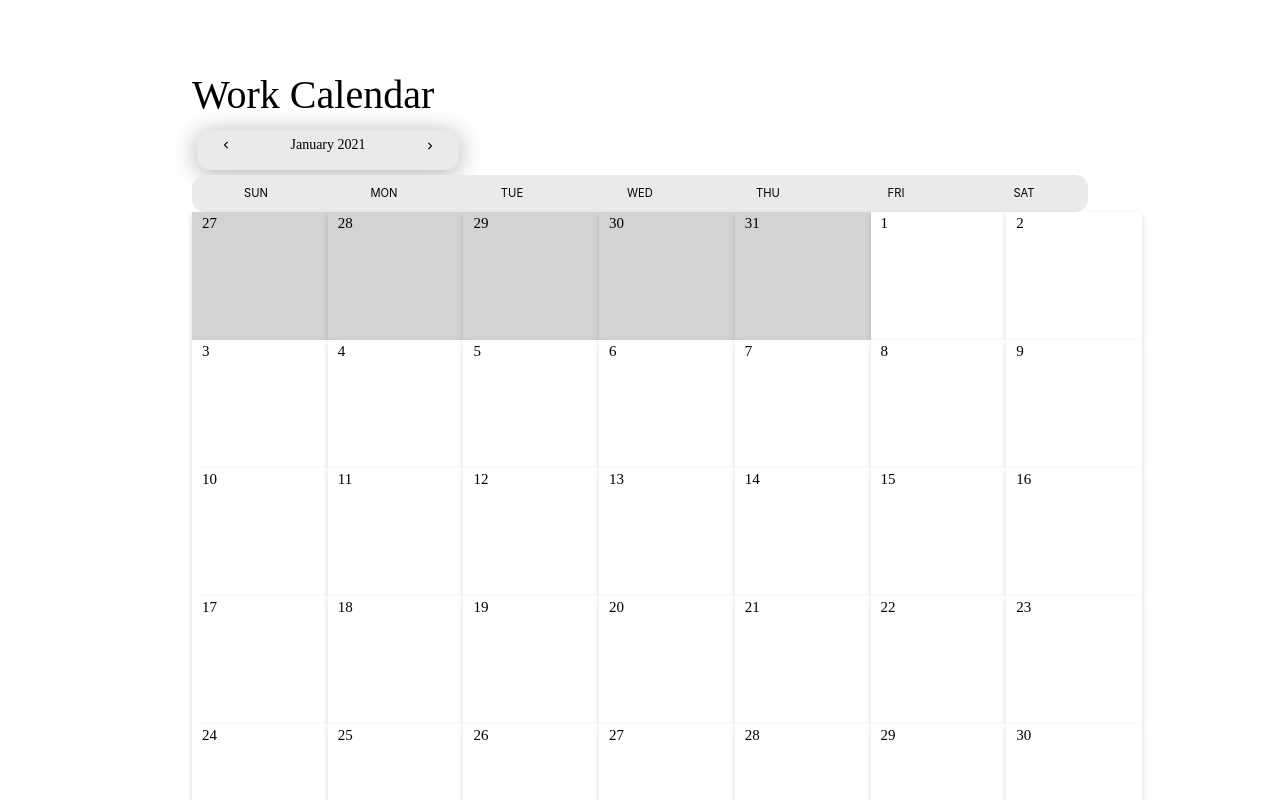
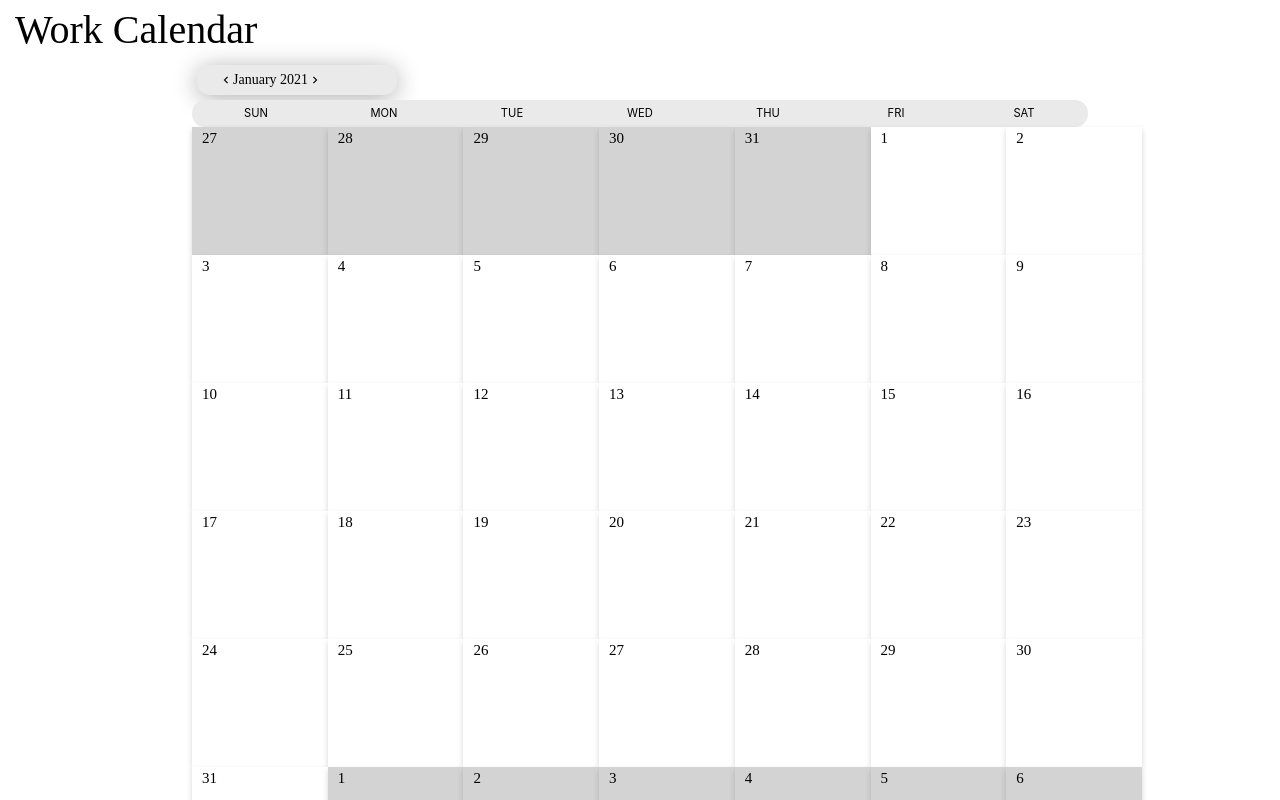
Before and after one commit to JIA-0302/TipTracker, a Next.js app: page /calendar in a window 1280 px wide. Built offline with nearby package versions, Linux system fonts and the light colour scheme.

Commit message:
adjust calendar header
remove column application from header arrows and month: still need to fix spacing of arrows and center month

```diff
--- a/components/work-calendar/index.tsx
+++ b/components/work-calendar/index.tsx
@@ -38,18 +38,14 @@ const WorkCalendar: React.FunctionComponent = () => {
     const dateFormat = "MMMM yyyy"
     return (
       <div className={` ${styles.header} ${styles.row} `}>
-        <div className={` ${styles.column} ${styles.row}`}>
-          <div className={styles.icon} onClick={prevMonth}>
-            chevron_left
-          </div>
+        <div className={styles.icon} onClick={prevMonth}>
+          chevron_left
         </div>
-        <div className={` ${styles.column} ${styles.colCenter} `}>
+        <div>
           <span>{format(currentDate, dateFormat)}</span>
         </div>
-        <div className={` ${styles.column} ${styles.colEnd}`}>
-          <div className={styles.icon} onClick={nextMonth}>
-            chevron_right
-          </div>
+        <div className={styles.icon} onClick={nextMonth}>
+          chevron_right
         </div>
       </div>
     )
--- a/styles/Calendar.module.css
+++ b/styles/Calendar.module.css
@@ -30,8 +30,8 @@
 }
 
 .mainHeader {
-  top: 31px;
-  left: 336px;
+  top: 10px;
+  left: 15px;
   width: 503px;
   height: 50px;
   font: var(--unnamed-font-style-normal) normal
@@ -45,6 +45,7 @@
   opacity: 1;
   margin: 0px;
   padding: 0px;
+  position: fixed;
 }
 
 .header {
@@ -82,12 +83,13 @@
   flex-grow: 1;
   flex-basis: 0;
   max-width: 100%;
+  width: 10px;
 }
 /* Calendar */
 .calendar {
   display: block;
   position: fixed;
-  top: 75px;
+  top: 60px;
   width: 70%;
   background: white;
   height: auto;
@@ -102,8 +104,8 @@
     width: 50%;*/
   top: 153px;
   left: 439px;
-  width: 262px;
-  height: 40px;
+  width:200px;
+  height: 30px;
   color: #000000;
   background: #eaeaea 0% 0% no-repeat padding-box;
   box-shadow: 0px 3px 25px #00000052;
@@ -215,6 +217,8 @@
 .colEnd {
   justify-content: flex-end;
   text-align: right;
+  padding: 0;
+  width: 10px;
 }
 
 .daysOfTheWeek {
@@ -224,7 +228,7 @@
   top: 234px;
   left: 426px;
   width: 1360px;
-  height: 20px;
+  height: 10px;
   border-radius: 14px;
   opacity: 1;
 }
```
